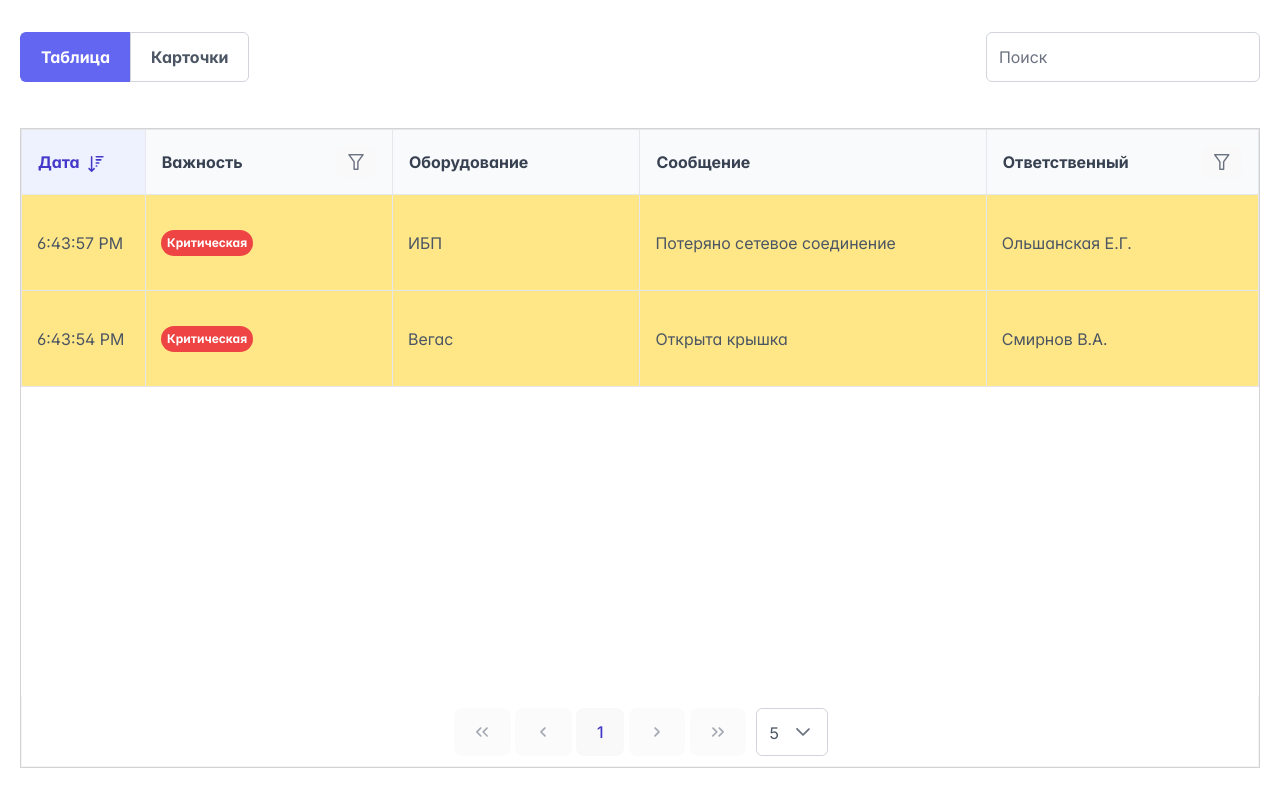
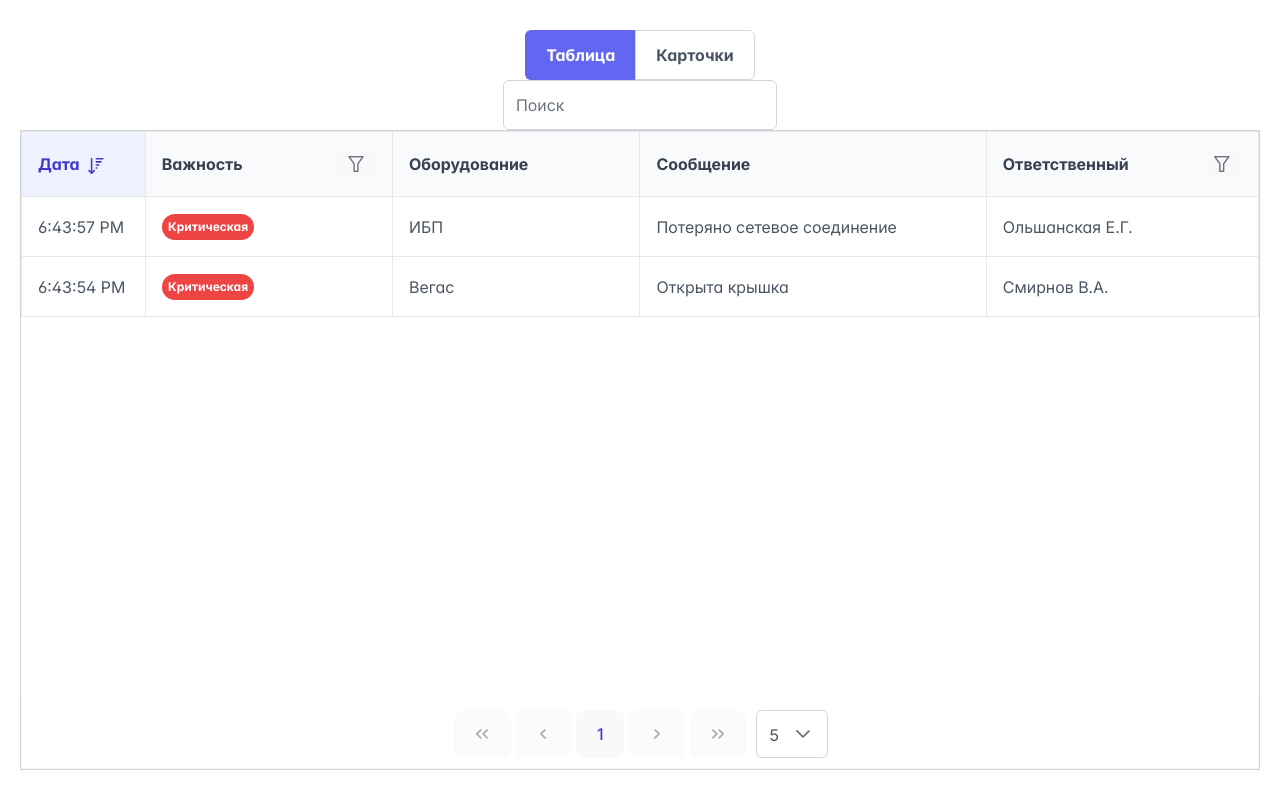
Before and after one commit to Vakulina/EventLogTask, a React (Vite) app: page / in a window 1280 px wide. Shown: the top 796 px of the page. Built offline with nearby package versions, Linux system fonts and the light colour scheme.

Commit message:
перенести стили в tailwind

```diff
--- a/src/App.css
+++ b/src/App.css
@@ -23,6 +23,3 @@
 body {
   font-family: var(--font-family);
 }
-:root {
-  --bg-primary: rgba(255, 204, 0, 0.471);
-}
--- a/src/modules/LogsPage/LogsPage.scss
+++ /dev/null
@@ -1,40 +0,0 @@
-.logs {
-  display: flex;
-  justify-content: space-between;
-  flex-direction: column;
-  gap: 20px;
-  height: 100vh;
-  box-sizing: border-box;
-  padding: 2rem 0;
-  width: 100%;
-
-  &__header{
-    display: flex;
-    justify-content: space-between;
-
-  }
-
-  &__row {
-    height: 12vh;
-    opacity: 0.6;
-    background-color: var(--bg-primary);
-    cursor: none;
-    td {
-      padding: 5px 15px;
-    }
-  }
-  &__row:focus-visible {
-    outline: none;
-  }
-  &__row:focus {
-    color: #495057;
-  }
-  &__row_bg-primary {
-    opacity: 1;
-    cursor: pointer;
-  }
-  &__row_bg-primary:focus {
-    outline: 0.15rem solid #c7d2fe;
-    outline-offset: -0.15rem;
-  }
-}
--- a/src/modules/LogsPage/LogsPage.tsx
+++ b/src/modules/LogsPage/LogsPage.tsx
@@ -5,7 +5,6 @@ import {
   DataTableSelectionSingleChangeEvent,
 } from 'primereact/datatable';
 import { Column, ColumnFilterElementTemplateOptions } from 'primereact/column';
-import './LogsPage.scss';
 import {
   degreeCellTemplate,
   executorFilterItemTemplate,
@@ -147,8 +146,8 @@ export const LogsPage = () => {
   };
 
   return (
-    <div className='logs'>
-      <div className='logs__header'>
+    <div className='flex flex-col justify-between gap-5 h-screen w-full box-border'>
+      <div className='flex justify-between'>
         <SelectButton
           value={pageFormat}
           onChange={(e) => setPageFormat(e.value)}
--- a/src/modules/LogsPage/utils.tsx
+++ b/src/modules/LogsPage/utils.tsx
@@ -10,9 +10,15 @@ export const prepareLog = (log: EventDTO): EventType => {
     isUnread: true,
   };
 };
+/*h-[12vh] opacity-60 bg-amber-200 cursor-none focus-visible:outline-none
+focus:text-grey opacity-100 cursor-pointer focus:[outline outline-3 outline-gray outline-offset-2] logs__row p-selectable-row*/
+
 export const rowClass = (data: EventType) => {
   return {
-    'logs__row_bg-primary': data.isUnread,
+    'h-[12vh] bg-amber-200  focus:text-grey': true,
+    'opacity-100 cursor-pointer focus:outline focus:outline-3 focus:outline-gray outline-offset-[-0.25rem]':
+      data.isUnread,
+    'opacity-60 cursor-none focus-visible:outline-none': !data.isUnread,
     logs__row: true,
   };
 };
@@ -28,7 +34,6 @@ export const getDegreeTag = (status: string) => {
       return null;
   }
 };
-
 
 export const degreeCellTemplate = (rowData: EventType) => {
   return (
```
Also changed, not shown: src/assets/general.css (deleted).
